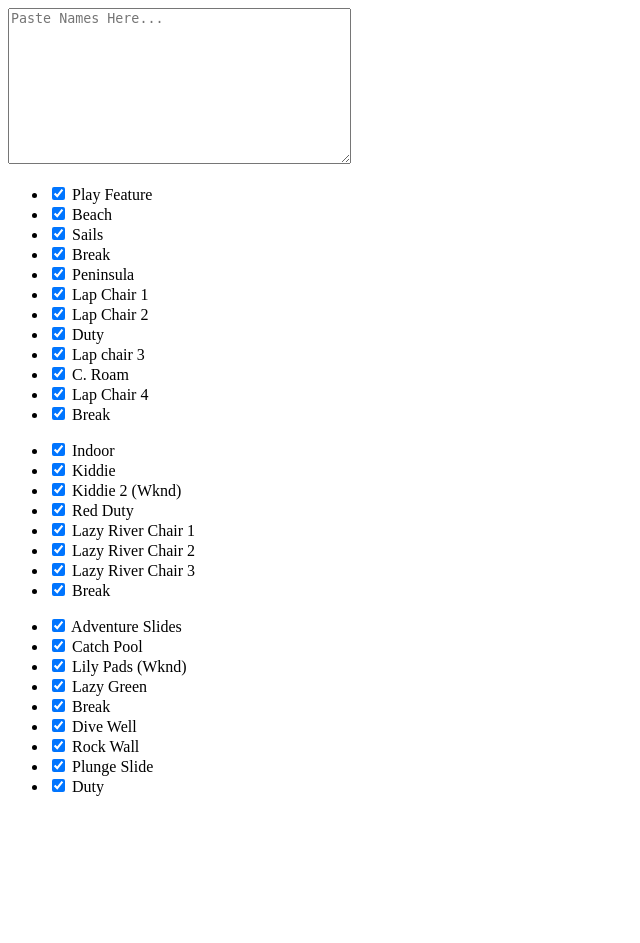
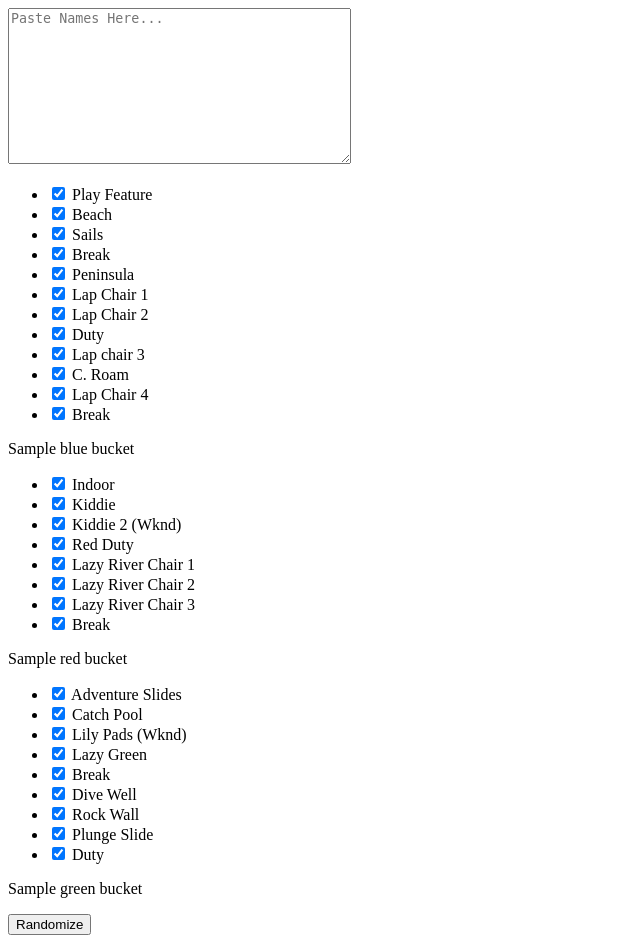
Before and after one commit to jlward/monon-rotationater, a Django app: template rotationater/templates/index.html in a window 1280 px wide. Shown: the whole page, without its empty margins (0-640 px from the left). Before the commit the page ends 796 px from the top, so only its background shows below. Run offline with Django 3.2, Linux system fonts and the light colour scheme; tables that the repository leaves empty hold one stand-in row (values such as "Sample post"); the template is opened without the code that fills it: values that come from a table or form of the project are taken from there, most other values are stand-ins (such as "Sample title", 1, 10 or a date in 2020).

Commit message:
Mostly working. Still need tons of UI.

```diff
--- a/rotationater/forms.py
+++ b/rotationater/forms.py
@@ -1,3 +1,5 @@
+import random
+
 from django import forms
 
 BLUE_CHOICES = (
@@ -63,3 +65,26 @@ class Form(forms.Form):
         ),
         choices=GREEN_CHOICES,
     )
+
+    def clean_names(self):
+        names = [
+            name.strip() for name in self.cleaned_data['names'].split('\r\n')
+        ]
+        random.shuffle(names)
+        self.cleaned_data['names'] = names
+        return names
+
+    def clean_blue(self):
+        blue = len(self.cleaned_data['blue'])
+        self.cleaned_data['blue'] = blue
+        return blue
+
+    def clean_red(self):
+        red = len(self.cleaned_data['red'])
+        self.cleaned_data['red'] = red
+        return red
+
+    def clean_green(self):
+        green = len(self.cleaned_data['green'])
+        self.cleaned_data['green'] = green
+        return green
--- a/rotationater/templates/index.html
+++ b/rotationater/templates/index.html
@@ -1,15 +1,31 @@
 <!DOCTYPE html>
 <html>
-  <head>
-    <meta charset="UTF-8">
-    <title>Rotationater</title>
-  </head>
+    <head> <meta charset="UTF-8"> <title>Rotationater</title> </head>
     <body>
+        <form method='post'>
+            {% csrf_token %}
             {{ form.names }}
             <br />
             {{ form.blue }}
+            {% if blue_bucket %}
+                {% for name in blue_bucket %}
+                <p>{{ name }}</p>
+                {% endfor %}
+            {% endif %}
             {{ form.red }}
+            {% if red_bucket %}
+                {% for name in red_bucket %}
+                <p>{{ name }}</p>
+                {% endfor %}
+            {% endif %}
             {{ form.green }}
+            {% if green_bucket %}
+                {% for name in green_bucket %}
+                <p>{{ name }}</p>
+                {% endfor %}
+            {% endif %}
+            <input type='submit' value='Randomize'>
+        </form>
 
     </body>
 </html>
```
Also changed, not shown: rotationater/views.py (+24 -0 lines). Lines whose indentation alone changed are shown as unchanged.
